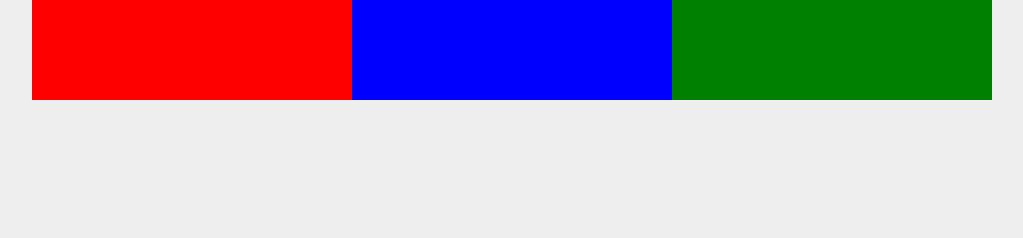
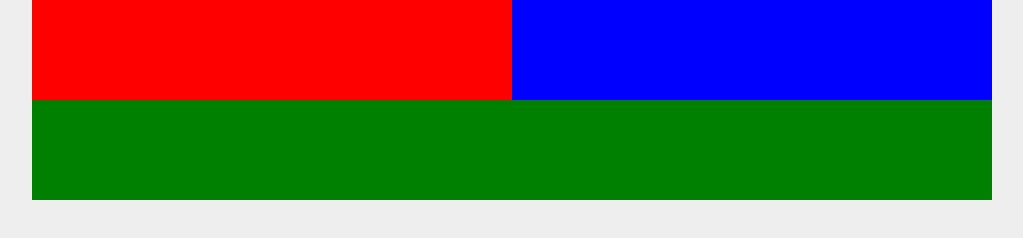
Before and after one commit to agnieszka-krawczenko/css-flexbox, a plain HTML site: page index.html in a window 1280 px wide. Shown: the whole page, without its empty margins (128-1151 px from the left). Drawn offline with Linux system fonts and the light colour scheme.

Commit message:
Added the flex-basics property in style.css

```diff
--- a/style.css
+++ b/style.css
@@ -21,7 +21,7 @@ body{
 
 .box {
     height: 100px;
-    min-width: 200px;
+    flex-basis: 400px;
     flex-grow: 1;
 
 }
```
